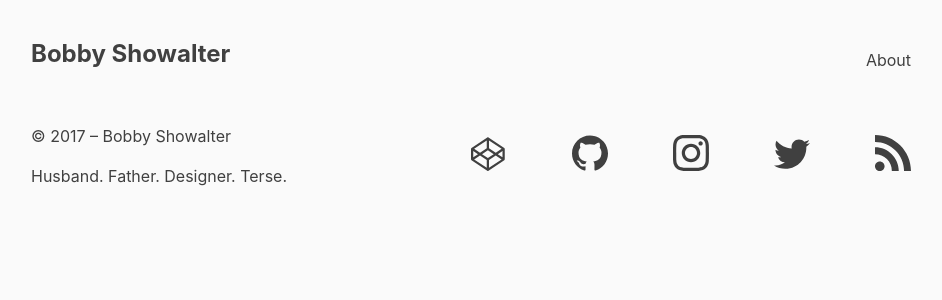
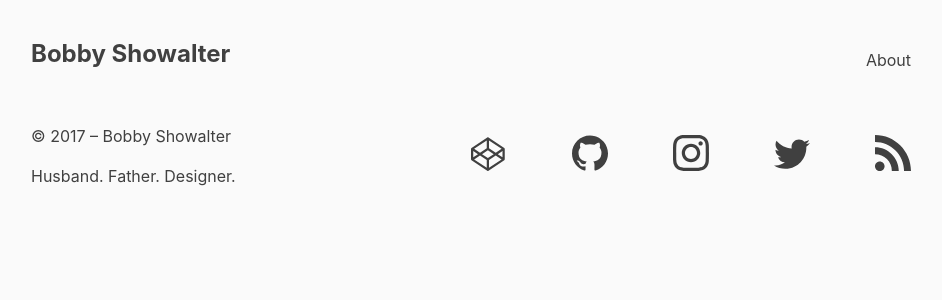
Before and after one commit to orangedaisy/bshowco, a Jekyll site: the page built from index.md, in a window 1280 px wide. Shown: the top 300 px of the page, without its empty margins (169-1111 px from the left). Built offline with Jekyll 4.4.1, drawn with Linux system fonts in a browser that asks for light colours.

Commit message:
GH-6: Update description

```diff
--- a/_config.yml
+++ b/_config.yml
@@ -1,7 +1,7 @@
 title: Bobby Showalter
 email: bobby.showalter@gmail.com
 description: >
-  Husband. Father. Designer. Terse.
+  Husband. Father. Designer.
 
 # the subpath of your site, e.g. /blog
 baseurl: ""
```
